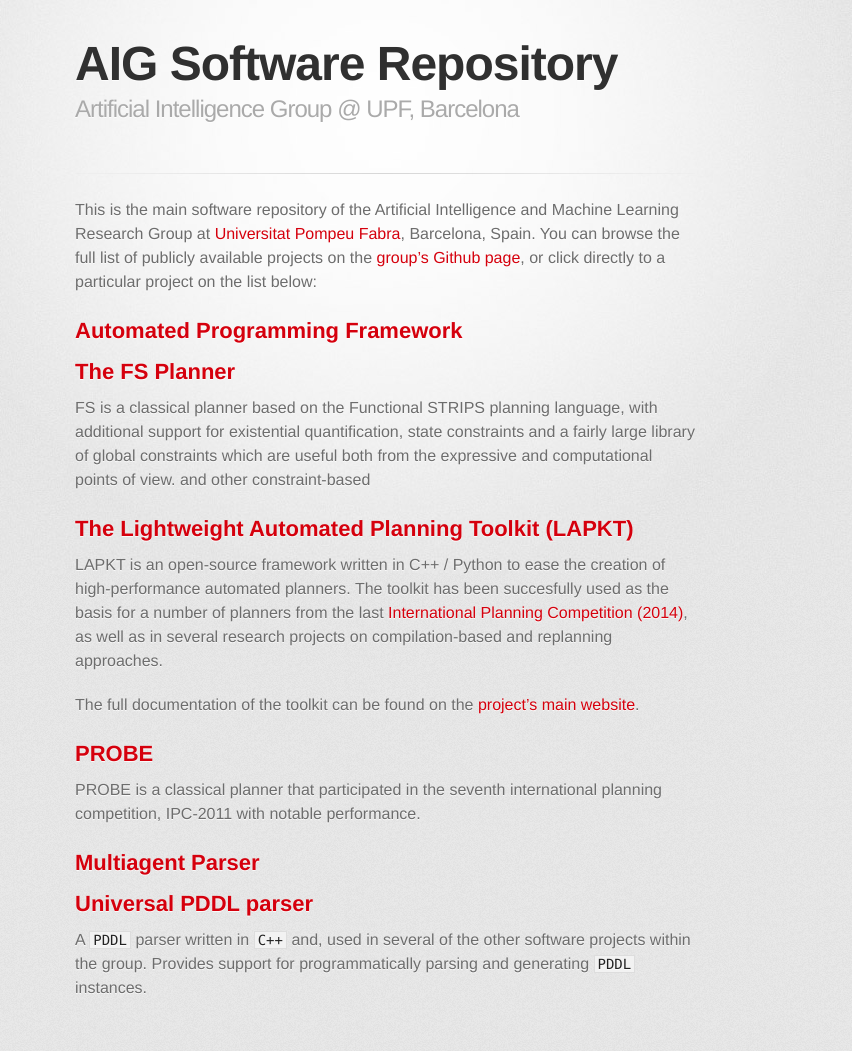
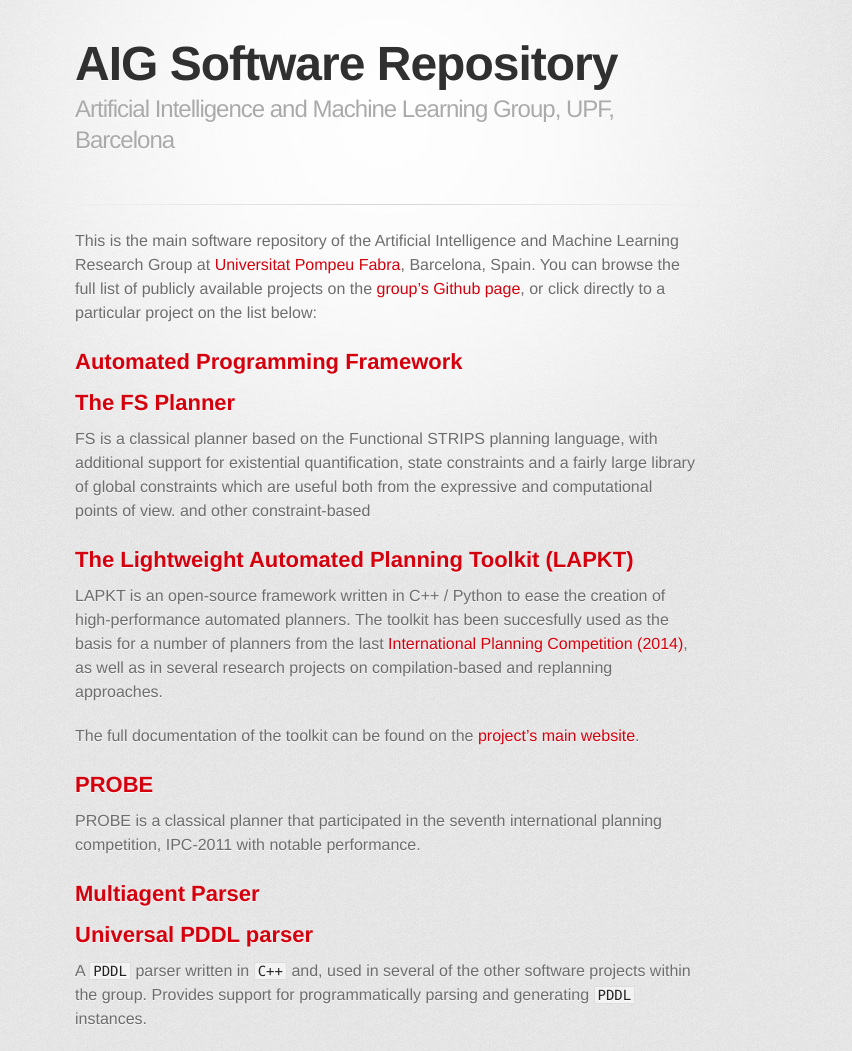
Before and after one commit to gfrances/aig-upf.github.io, a Jekyll site: the page built from index.md, in a window 1280 px wide. Shown: the whole page, without its empty margins (255-1107 px from the left). Built offline with Jekyll 4.4.1, drawn with Linux system fonts in a browser that asks for light colours; some web fonts are replaced; before the commit the page ends 1020 px from its top, so only the background shows below that.

Commit message:
add some content

```diff
--- a/_config.yml
+++ b/_config.yml
@@ -6,7 +6,7 @@
 # 'jekyll serve'. If you change this file, please restart the server process.
 
 baseurl:
-url: "http://http://aig-upf.github.io" # "http://yourdomain.com" # the base hostname & protocol for your site
+url: "http://http://aig-upf.github.io"
 title: Academic Publications
 description: "This site contains several of the software projects authored by researchers at the Artificial Intelligence Research Group at UPF, Barcelona."
 subtitle:
--- a/_includes/header.html
+++ b/_includes/header.html
@@ -1,4 +1,4 @@
 <header>
   <h1>AIG Software Repository</h1>
-  <h2>Artificial Intelligence Group @ UPF, Barcelona</h2>
+  <h2>Artificial Intelligence and Machine Learning Group, UPF, Barcelona</h2>
 </header>
```
